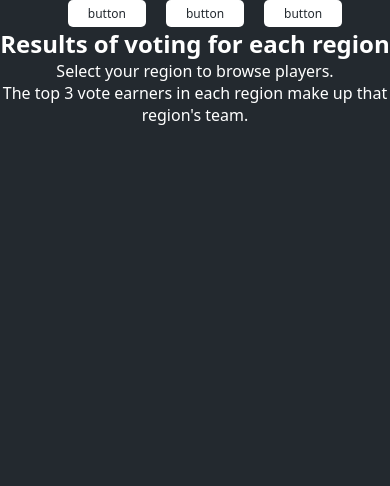
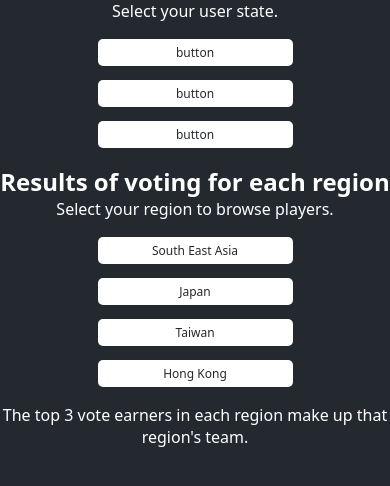
Before and after one commit to forbesd7/coding-challenge, a React (Create React App) app: page / in a window 390 px wide. Shown: the top 486 px of the page. Built offline with nearby package versions, Linux system fonts and the light colour scheme.

Commit message:
adjusted buttons to work well on mobile, and added the regions dummy data

```diff
--- a/src/components/VotingPage.js
+++ b/src/components/VotingPage.js
@@ -1,6 +1,7 @@
 import React, { Component } from "react";
 import { MainContainer, Title, SubTitle } from "../styledComponents";
 import UserStates from "./userStateSection/UserStates";
+import RegionContainer from "./regionSection/RegionContainer";
 
 class VotingPage extends Component {
   constructor(props) {
@@ -10,9 +11,11 @@ class VotingPage extends Component {
   render() {
     return (
       <MainContainer>
+        <SubTitle>Select your user state.</SubTitle>
         <UserStates />
         <Title>Results of voting for each region</Title>
         <SubTitle>Select your region to browse players.</SubTitle>
+        <RegionContainer />
         <SubTitle>
           The top 3 vote earners in each region make up that region's team.
         </SubTitle>
--- a/src/components/regionSection/RegionContainer.js
+++ b/src/components/regionSection/RegionContainer.js
@@ -0,0 +1,20 @@
+import React, { Component } from "react";
+import { Button, ButtonContainer } from "../../styledComponents";
+class RegionContainer extends Component {
+  constructor(props) {
+    super(props);
+    this.state = {};
+  }
+  render() {
+    return (
+      <ButtonContainer>
+        <Button>South East Asia</Button>
+        <Button>Japan</Button>
+        <Button>Taiwan</Button>
+        <Button>Hong Kong</Button>
+      </ButtonContainer>
+    );
+  }
+}
+
+export default RegionContainer;
--- a/src/styledComponents/Button.js
+++ b/src/styledComponents/Button.js
@@ -10,7 +10,12 @@ const Button = styled.div`
 
   &:hover {
     background-color: rgb(255, 140, 0);
+    color: white;
     cursor: pointer;
+  }
+
+  @media screen and (max-width: 540px) {
+    margin: 7px 0;
   }
 `;
 
--- a/src/styledComponents/ButtonContainer.js
+++ b/src/styledComponents/ButtonContainer.js
@@ -4,6 +4,12 @@ const ButtonContainer = styled.div`
   display: flex;
   justify-content: center;
   width: 100vw;
+  margin: 10px 10px;
+
+  @media screen and (max-width: 540px) {
+    flex-direction: column;
+    width: 50%;
+  }
 `;
 
 export default ButtonContainer;
```
